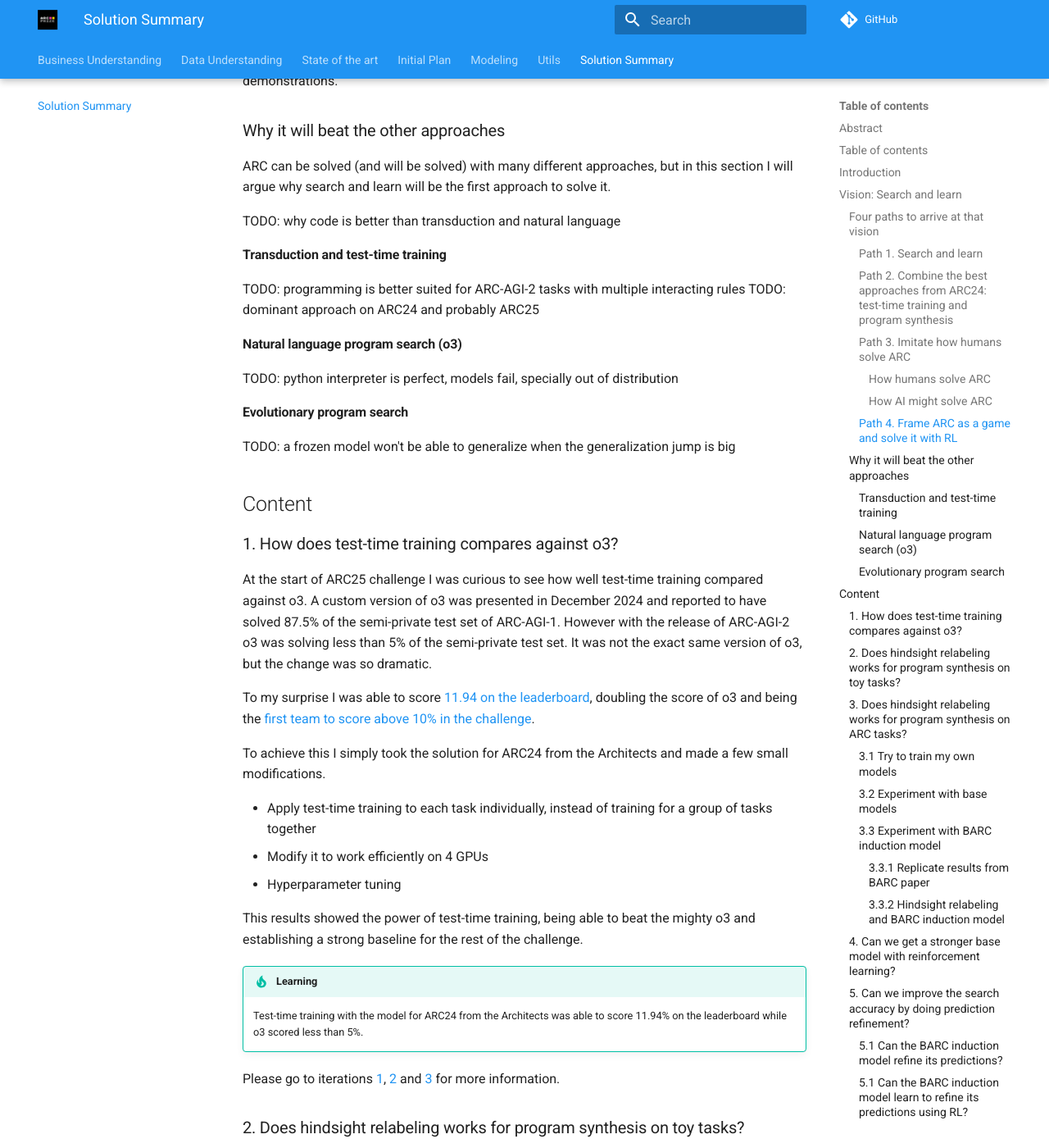
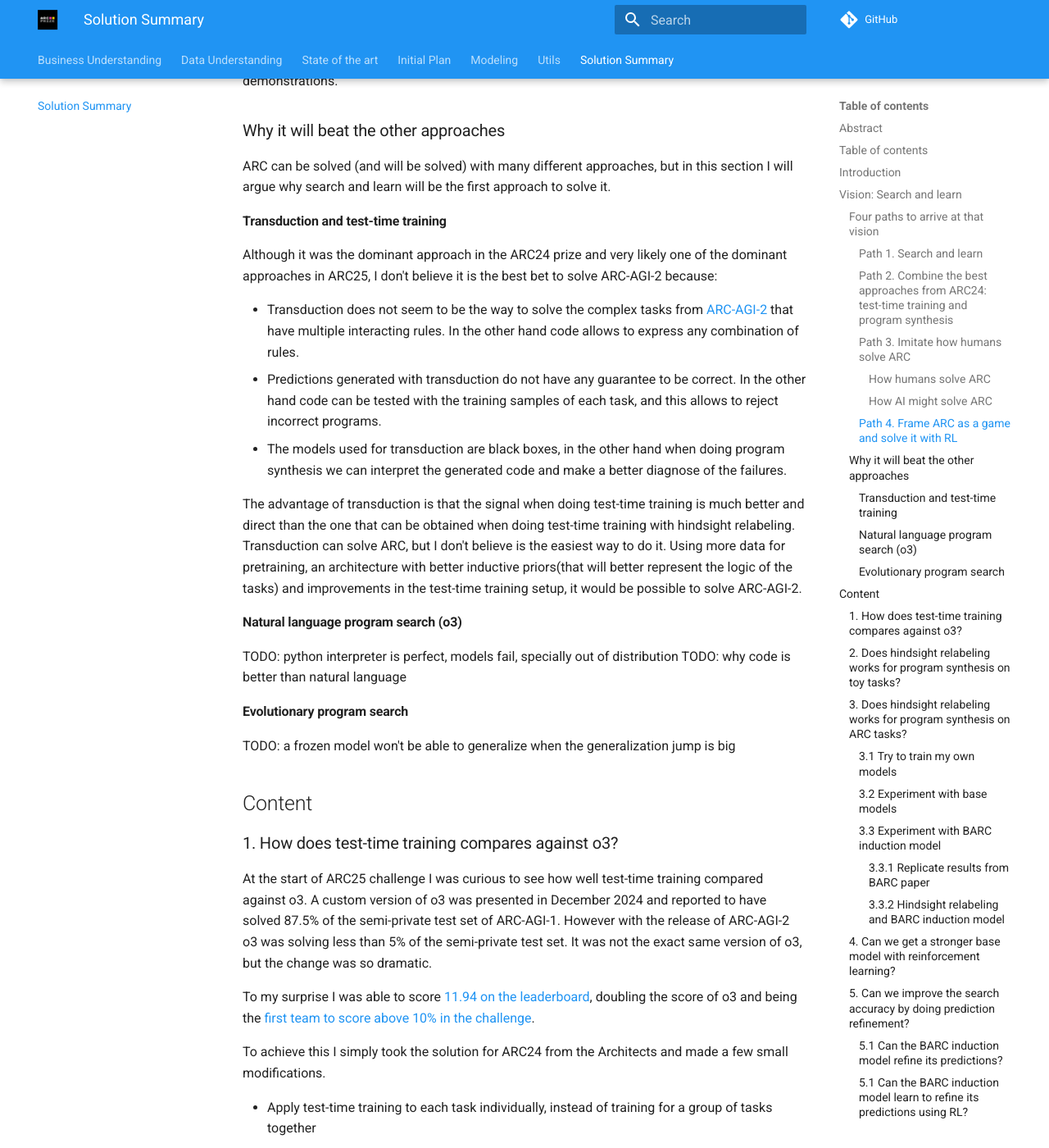
Before and after one commit to ironbar/arc25, an MkDocs documentation site: the page built from docs/05_Solution_Summary.md, in a window 1280 px wide and 1400 px high, scrolled down 5283 px. Shown: the whole window at 82% size. Built offline with MkDocs 1.6.1 and Material for MkDocs 9.7.7, drawn with Linux system fonts in a browser that asks for light colours; comment, search, counter and statistics services are not loaded.

Commit message:
transduction vs induction

```diff
--- a/docs/05_Solution_Summary.md
+++ b/docs/05_Solution_Summary.md
@@ -144,16 +144,22 @@ well in that setting. When rewards are very sparse we need to add some tricks li
 ARC can be solved (and will be solved) with many different approaches, but in this section I will
 argue why search and learn will be the first approach to solve it.
 
-TODO: why code is better than transduction and natural language
-
 #### Transduction and test-time training
 
-TODO: programming is better suited for ARC-AGI-2 tasks with multiple interacting rules
-TODO: dominant approach on ARC24 and probably ARC25
+Although it was the dominant approach in the ARC24 prize and very likely one of the dominant approaches
+in ARC25, I don't believe it is the best bet to solve ARC-AGI-2 because:
+
+- Transduction does not seem to be the way to solve the complex tasks from [ARC-AGI-2](https://arcprize.org/arc-agi/2/) that have multiple interacting rules. In the other hand code allows to express any combination of rules.
+- Predictions generated with transduction do not have any guarantee to be correct. In the other hand code can be tested with the training samples of each task, and this allows to reject incorrect programs.
+- The models used for transduction are black boxes, in the other hand when doing program synthesis we can interpret the generated code and make a better diagnose of the failures.
+
+The advantage of transduction is that the signal when doing test-time training is much better and direct than the one that can be obtained when doing test-time training with hindsight relabeling.
+Transduction can solve ARC, but I don't believe is the easiest way to do it. Using more data for pretraining, an architecture with better inductive priors(that will better represent the logic of the tasks) and improvements in the test-time training setup, it would be possible to solve ARC-AGI-2.
 
 #### Natural language program search (o3)
 
 TODO: python interpreter is perfect, models fail, specially out of distribution
+TODO: why code is better than natural language
 
 #### Evolutionary program search
 
```
